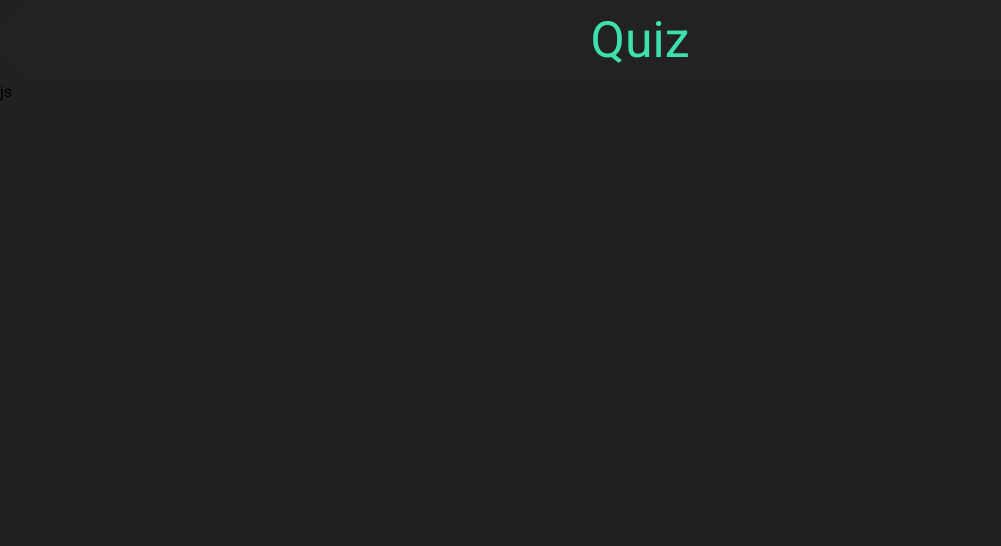
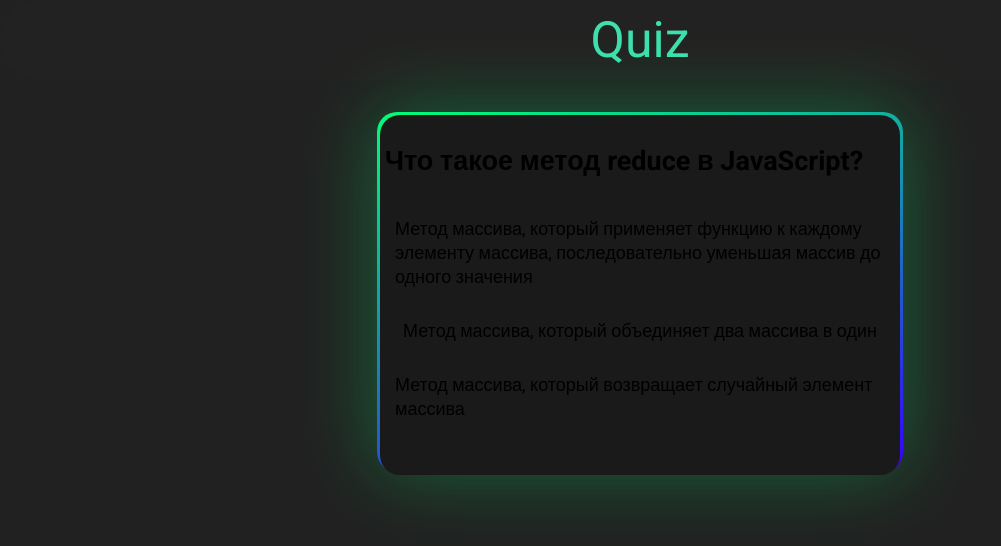
Before and after one commit to zaitsev-av/quiz, a React (Vite) app: page /js in a window 1280 px wide. Shown: the top 546 px of the page, without its empty margins (0-1001 px from the left). Built offline with nearby package versions, Linux system fonts and the light colour scheme; a web font is replaced by a local one.

Commit message:
feat: js quiz page

```diff
--- a/src/App.tsx
+++ b/src/App.tsx
@@ -1,25 +1,9 @@
-import { useState } from 'react'
-
-import { useDispatch, useSelector } from 'react-redux'
 import { createBrowserRouter, RouterProvider } from 'react-router-dom'
 
 import { Layout } from './components/layout/layout'
+import { JsPage } from './pages/js-page/js-page'
 import { QuizDirectionSelectorPage } from './pages/quiz-direction-selector-page/quiz-direction-selector-page'
-import { CheckResultAC, QuizStateTypeReducer, RemoveQuestionAC } from './state/questionReducer'
-import { RootStateType } from './state/store'
 
-export const App = () => {
-  const state = useSelector<RootStateType, QuizStateTypeReducer>(state => state.questionReducer)
-  const dispatch = useDispatch()
-  // Количество вопросов в одном тесте будет 10
-  const [count, setCount] = useState<number>(1) // будем считать ответы
-
-  const removeQuestionHandler = (id: string) => {
-    dispatch(RemoveQuestionAC(id))
-  }
-  const checkResult = (id: string, questionID: number, num: number) => {
-    dispatch(CheckResultAC(id, questionID, num))
-  }
 const routes = createBrowserRouter([
   {
     path: '/',
@@ -31,7 +15,7 @@ export const App = () => {
       },
       {
         path: '/js',
-          element: <div>js</div>,
+        element: <JsPage />,
       },
       {
         path: '/react',
@@ -45,31 +29,10 @@ export const App = () => {
   },
 ])
 
+export const App = () => {
   return (
     <>
       <RouterProvider router={routes} />
-      {/*<Header />*/}
-      {/*<Progress count={count} />*/}
-      {/*<div className={s.app}>*/}
-      {/*  {*/}
-      {/*    count <= 10 ? (*/}
-      {/*      <>*/}
-      {/*        <Questions*/}
-      {/*          state={state.quizState}*/}
-      {/*          setCount={setCount}*/}
-      {/*          count={count}*/}
-      {/*          removeQuestionHandler={removeQuestionHandler}*/}
-      {/*          checkResult={checkResult}*/}
-      {/*        />*/}
-
-      {/*        <span>Question: {count}</span>*/}
-      {/*      </>*/}
-      {/*    ) : (*/}
-      {/*      <EndQuiz />*/}
-      {/*    )*/}
-      {/*    // <span>Correct: {state.count}</span>*/}
-      {/*  }*/}
-      {/*</div>*/}
     </>
   )
 }
--- a/src/components/EndQuiz/EndQuiz.module.css
+++ b/src/components/EndQuiz/EndQuiz.module.css
@@ -1,8 +1,5 @@
 body {
   background: #835b5b;
-}
-
-.bg {
 }
 
 .glass {
--- /dev/null
+++ b/src/pages/js-page/js-page.tsx
@@ -0,0 +1,34 @@
+import { FC, useState } from 'react'
+
+import { useDispatch, useSelector } from 'react-redux'
+
+import { Page } from '../../components'
+import { Questions } from '../../components/Game/Questions/Questions'
+import { CheckResultAC, QuizStateTypeReducer, RemoveQuestionAC } from '../../state/questionReducer'
+import { RootStateType } from '../../state/store'
+
+export const JsPage: FC = () => {
+  const state = useSelector<RootStateType, QuizStateTypeReducer>(state => state.questionReducer)
+  const dispatch = useDispatch()
+  // Количество вопросов в одном тесте будет 10
+  const [count, setCount] = useState<number>(1) // будем считать ответы
+
+  const removeQuestionHandler = (id: string) => {
+    dispatch(RemoveQuestionAC(id))
+  }
+  const checkResult = (id: string, questionID: number, num: number) => {
+    dispatch(CheckResultAC(id, questionID, num))
+  }
+
+  return (
+    <Page>
+      <Questions
+        state={state.quizState}
+        setCount={setCount}
+        count={count}
+        removeQuestionHandler={removeQuestionHandler}
+        checkResult={checkResult}
+      />
+    </Page>
+  )
+}
```
Lines whose indentation alone changed are shown as unchanged.
